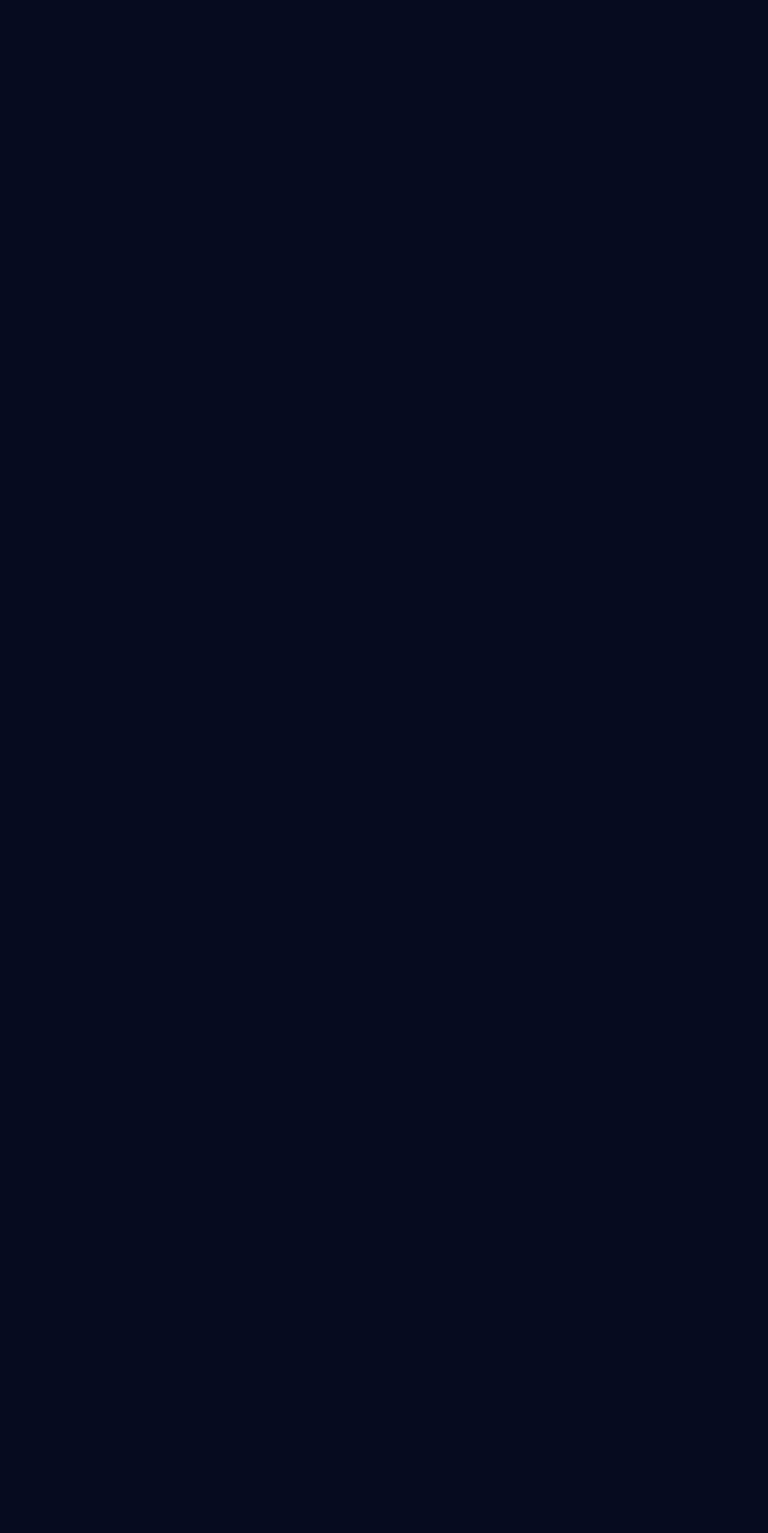
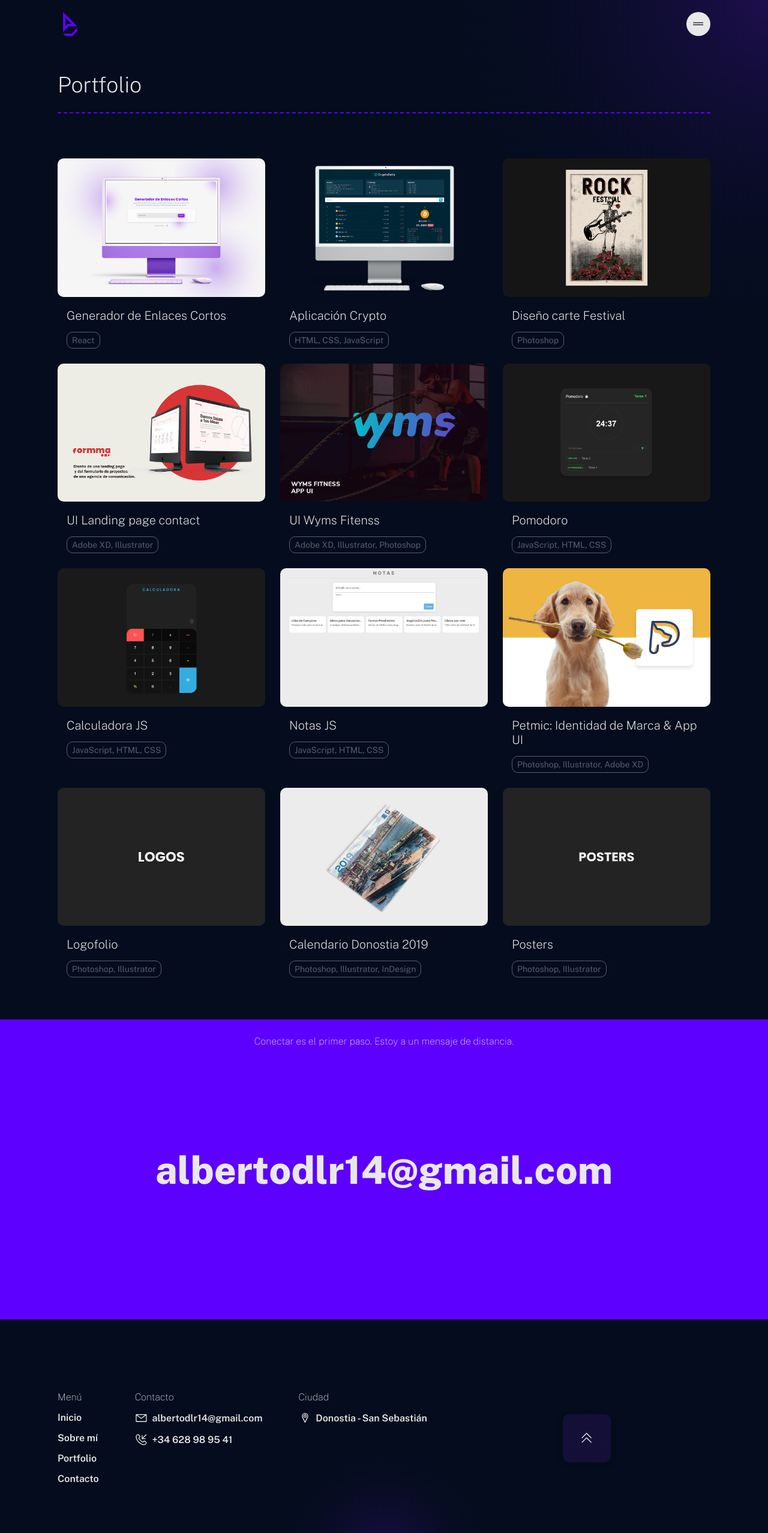
Before and after one commit to AlbertoDLR14/portfolio, a React (Vite) app: page /portfolio/trabajos in a window 1280 px wide. Before the commit this address had no page. Shown: the top 2555 px of the page at 60% size. Before the commit the page ends 800 px from the top, so only its background shows below. Built offline with nearby package versions, Linux system fonts and the light colour scheme.

Commit message:
github pages G

```diff
--- a/src/App.jsx
+++ b/src/App.jsx
@@ -8,9 +8,12 @@ function App() {
   return (
     <Router>
       <Routes>
-        <Route path="/" element={<Home />} />
-        <Route path="/trabajos" element={<Trabajos />} />
-        <Route path="/trabajos/:trabajoId/" element={<DetalleTrabajo />} />
+        <Route path="/portfolio/" element={<Home />} />
+        <Route path="/portfolio/trabajos" element={<Trabajos />} />
+        <Route
+          path="portfolio/trabajos/:trabajoId/"
+          element={<DetalleTrabajo />}
+        />
       </Routes>
     </Router>
   );
--- a/src/components/DestacadosCard/DestacadosCard.jsx
+++ b/src/components/DestacadosCard/DestacadosCard.jsx
@@ -24,7 +24,7 @@ const DestacadosCard = ({ id, titulo, habilidades, imgDestacada }) => {
   };
 
   return (
-    <Link to={`/trabajos/${id}`} className="card-destacados">
+    <Link to={`/portfolio/trabajos/${id}`} className="card-destacados">
       <div
         className="destacados-img"
         style={{ position: "relative" }}
--- a/src/components/DetalleTrabajo/DetalleTrabajo.jsx
+++ b/src/components/DetalleTrabajo/DetalleTrabajo.jsx
@@ -47,7 +47,7 @@ const DetalleTrabajo = () => {
           </div>
           <Tooltip id="tooltip-mas-trabajo" />
           <Link
-            to="/trabajos"
+            to="/portfolio/trabajos"
             data-tooltip-id="tooltip-mas-trabajo"
             data-tooltip-content="Ver más trabajos"
             data-tooltip-place="left"
--- a/src/components/HeroSection/HeroSection.jsx
+++ b/src/components/HeroSection/HeroSection.jsx
@@ -76,15 +76,15 @@ const HeroSection = () => {
         >
           <p>
             ¡Descubre mi{" "}
-            <Link className="hero-enlace" to="#aboutme">
+            <Link className="hero-enlace" to="/portfolio/#aboutme">
               historia
             </Link>
             ,{" "}
-            <Link className="hero-enlace" to="#portfolio">
+            <Link className="hero-enlace" to="/portfolio/#portfolio">
               mis trabajos
             </Link>{" "}
             o{" "}
-            <Link className="hero-enlace" to="#contact">
+            <Link className="hero-enlace" to="/portfolio/#contact">
               escríbeme
             </Link>{" "}
             para conocerme!
--- a/src/components/MenuToggle/MenuToggle.jsx
+++ b/src/components/MenuToggle/MenuToggle.jsx
@@ -8,21 +8,21 @@ const MenuToggle = ({ isExpanded, toggleMenu }) => {
       <ul>
         <li>
           <Enlaces
-            direccion="/#home"
+            direccion="/portfolio/#home"
             clase="menu-link"
             text="Inicio"
             isExpanded={isExpanded}
             toggleMenu={toggleMenu}
           />
           <Enlaces
-            direccion="/#aboutme"
+            direccion="/portfolio/#aboutme"
             clase="menu-link"
             text="Sobre mí"
             isExpanded={isExpanded}
             toggleMenu={toggleMenu}
           />
           <Enlaces
-            direccion="/#portfolio"
+            direccion="/portfolio/#portfolio"
             clase="menu-link"
             text="Portfolio"
             isExpanded={isExpanded}
--- a/src/components/Navbar/Navbar.jsx
+++ b/src/components/Navbar/Navbar.jsx
@@ -16,7 +16,7 @@ const Navbar = () => {
   return (
     <div className="menu" id="home">
       <div className="logo">
-        <Link to="/#home">
+        <Link to="/portfolio/#home">
           <img src={images.logo} alt="Logo Alberto de los Rios" />
         </Link>
       </div>
--- a/src/container/Footer/Footer.jsx
+++ b/src/container/Footer/Footer.jsx
@@ -49,17 +49,17 @@ const Footer = () => {
           <p className="footer-title">Menú</p>
           <ul className="footer-lista">
             <li>
-              <Link to="/#home" className="footer-link">
+              <Link to="/portfolio/#home" className="footer-link">
                 Inicio
               </Link>
             </li>
             <li>
-              <Link to="/#aboutme" className="footer-link">
+              <Link to="/portfolio/#aboutme" className="footer-link">
                 Sobre mí
               </Link>
             </li>
             <li>
-              <Link to="/#portfolio" className="footer-link">
+              <Link to="/portfolio/#portfolio" className="footer-link">
                 Portfolio
               </Link>
             </li>
--- a/src/container/Header/Header.jsx
+++ b/src/container/Header/Header.jsx
@@ -26,7 +26,7 @@ const Header = () => {
           rightElipseImg={-600}
         />
         <HeroSection />
-        <Link to="#aboutme">
+        <Link to="/portfolio/#aboutme">
           <VscFoldDown className="icono-scroll" />
         </Link>
       </header>
--- a/src/container/Works/Works.jsx
+++ b/src/container/Works/Works.jsx
@@ -32,7 +32,7 @@ const Works = () => {
             Portfolio
           </h2>
           <Link
-            to="/trabajos"
+            to="/portfolio/trabajos"
             data-aos="fade-right"
             data-aos-duration="600"
             data-aos-delay="100"
```
